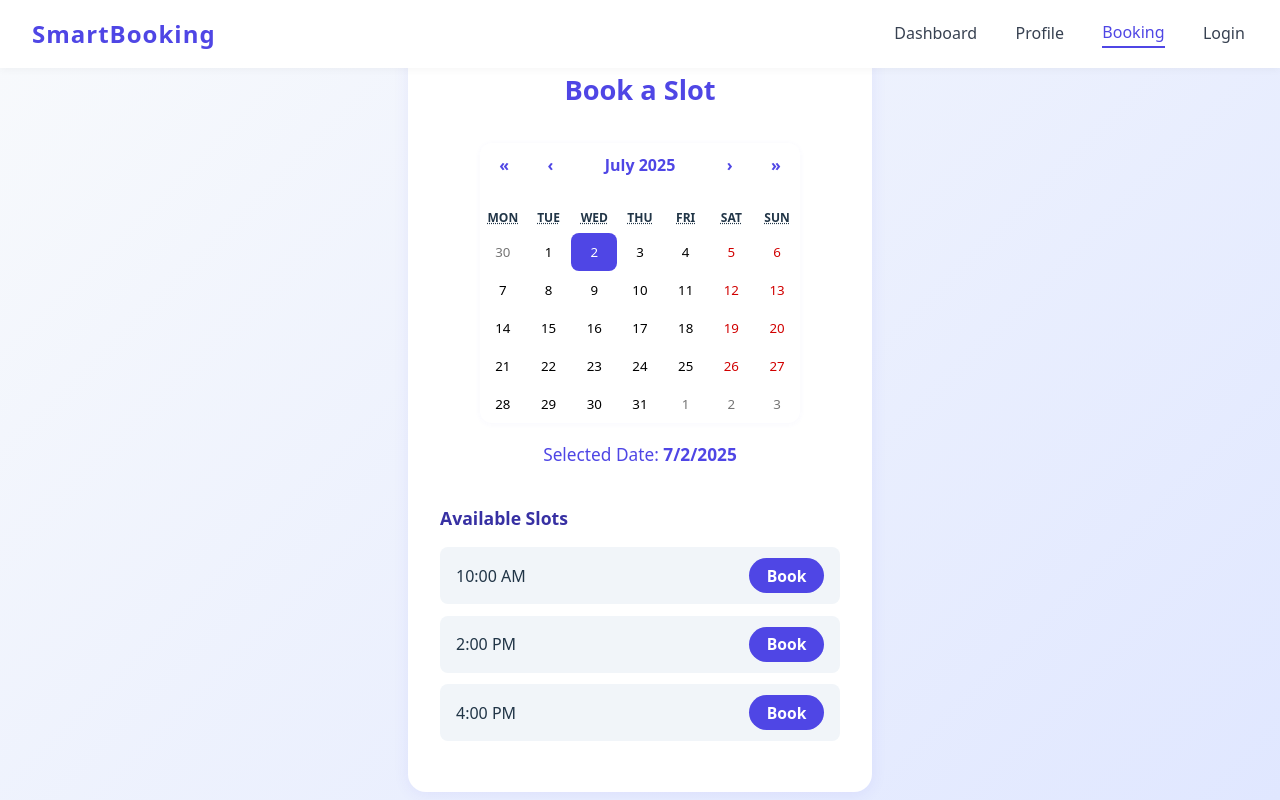
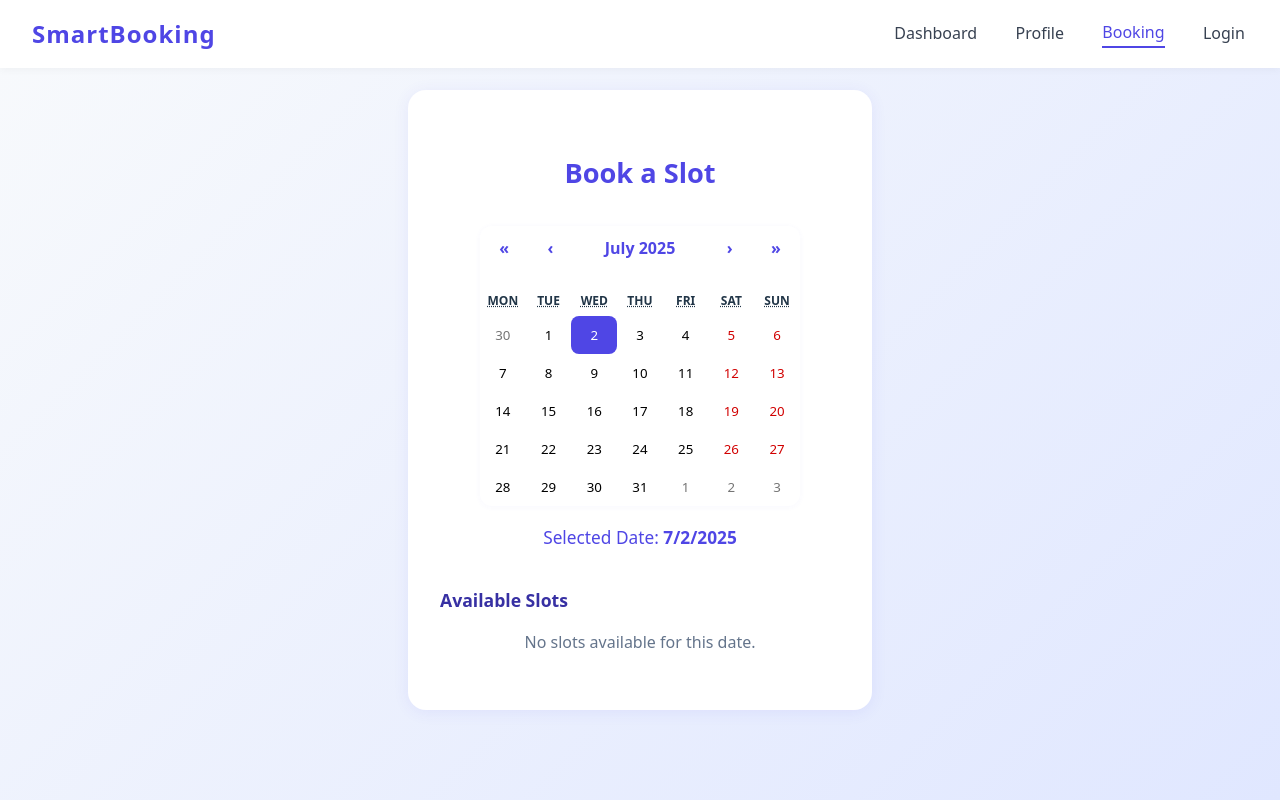
Before and after one commit to idrees31/Smart-Booking-Availability-System, a React (Vite) app: page /booking in a window 1280 px wide. Built offline with nearby package versions, Linux system fonts and the light colour scheme.

Commit message:
Show available booking slots based on selected date (dynamic booking logic)

```diff
--- a/src/pages/Booking.jsx
+++ b/src/pages/Booking.jsx
@@ -4,8 +4,23 @@ import Calendar from 'react-calendar';
 import 'react-calendar/dist/Calendar.css';
 import './Booking.css';
 
+// Example slots mapping (in a real app, this would come from the backend)
+const slotsByDate = {
+  // Format: 'YYYY-MM-DD': [slot, slot, ...]
+  '2025-07-03': ['10:00 AM', '2:00 PM', '4:00 PM'],
+  '2025-07-04': ['9:00 AM', '1:00 PM'],
+  '2025-07-05': ['11:00 AM', '3:00 PM', '5:00 PM'],
+};
+
+function formatDate(date) {
+  // Returns YYYY-MM-DD
+  return date.toISOString().split('T')[0];
+}
+
 const Booking = () => {
   const [date, setDate] = useState(new Date());
+  const selectedDateStr = formatDate(date);
+  const slots = slotsByDate[selectedDateStr] || [];
 
   return (
     <div className="booking-container">
@@ -24,11 +39,19 @@ const Booking = () => {
         </div>
         <div className="slots-list">
           <h3>Available Slots</h3>
-          <ul>
-            <li>10:00 AM <button className="cta-btn book-btn">Book</button></li>
-            <li>2:00 PM <button className="cta-btn book-btn">Book</button></li>
-            <li>4:00 PM <button className="cta-btn book-btn">Book</button></li>
-          </ul>
+          {slots.length > 0 ? (
+            <ul>
+              {slots.map((slot, idx) => (
+                <li key={slot + idx}>
+                  {slot} <button className="cta-btn book-btn">Book</button>
+                </li>
+              ))}
+            </ul>
+          ) : (
+            <div style={{ color: '#64748b', textAlign: 'center', margin: '1rem 0' }}>
+              No slots available for this date.
+            </div>
+          )}
         </div>
       </div>
     </div>
```
